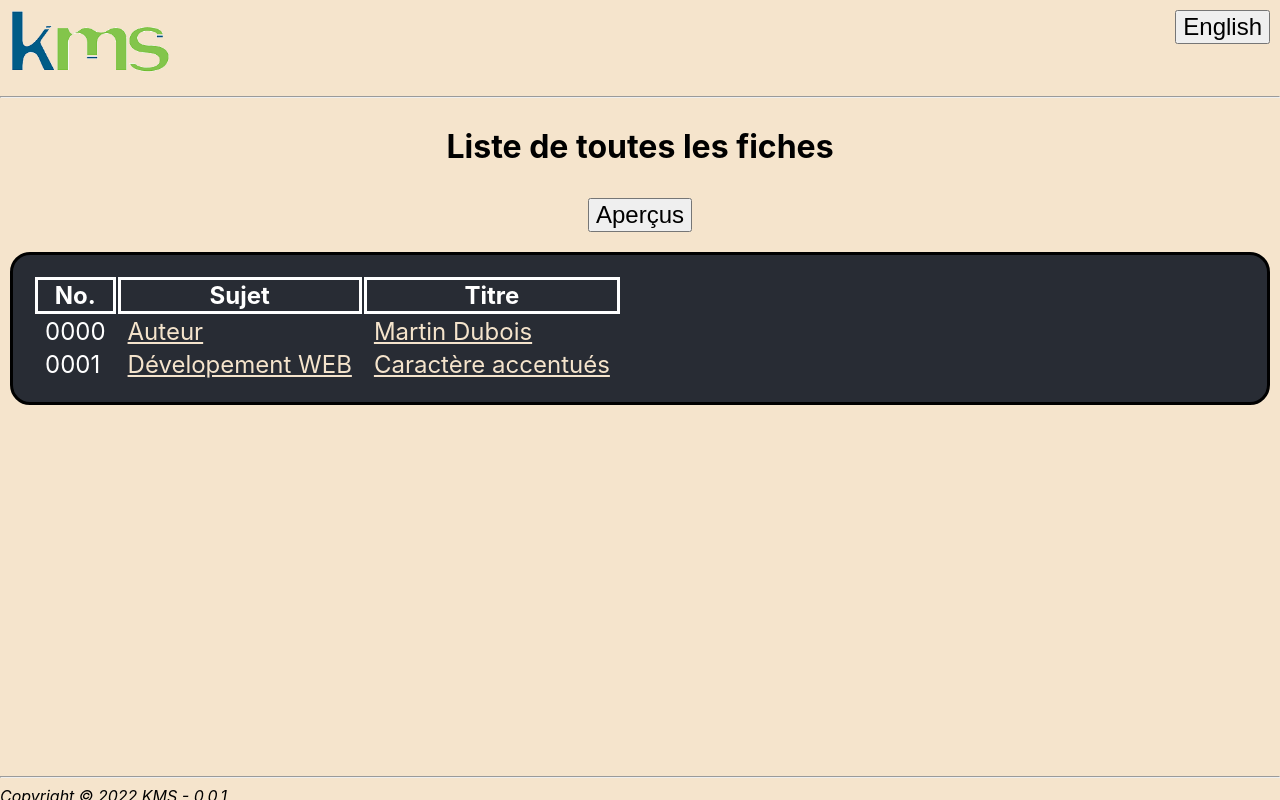
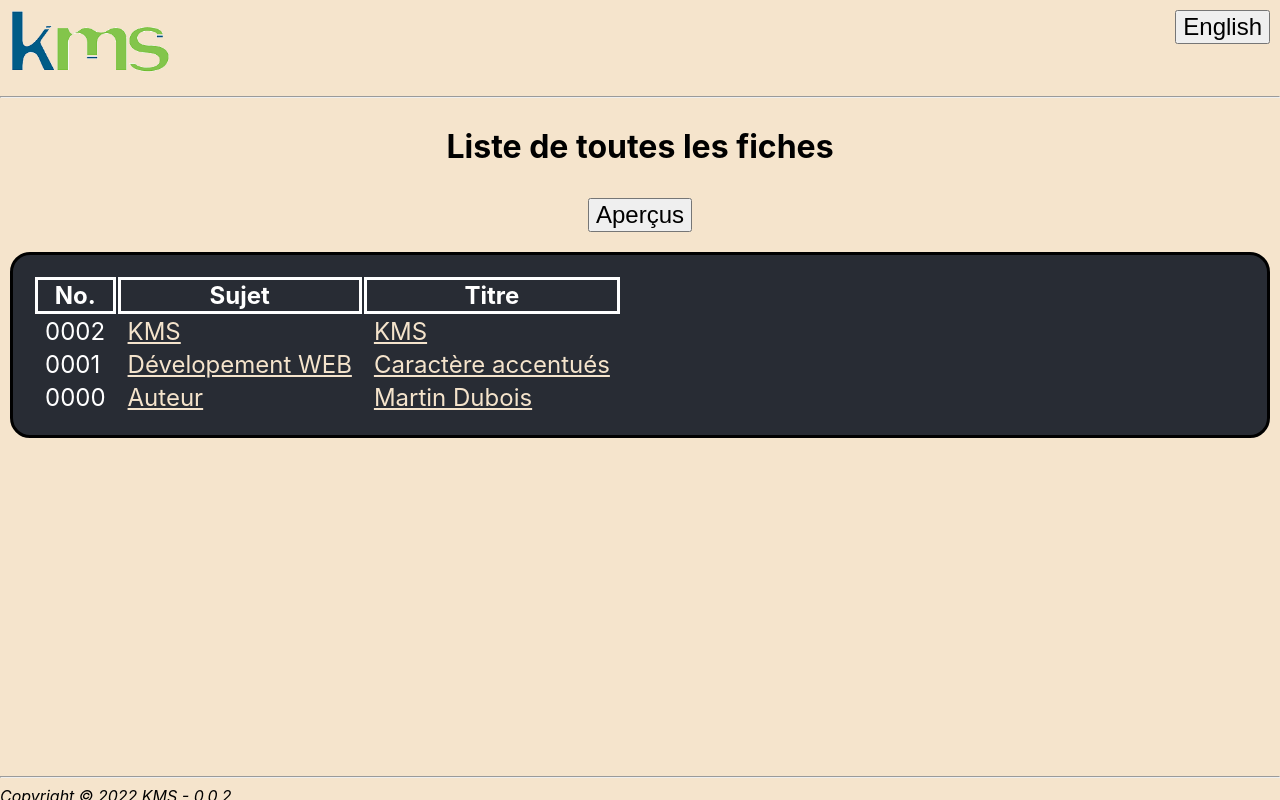
Before and after one commit to martindubois/WebSite3, a React (Create React App) app in the folder front-end/: page /List.htm in a window 1280 px wide. Built offline with nearby package versions, Linux system fonts and the light colour scheme.

Commit message:
0.0.2-front-end

```diff
--- a/front-end/src/CardList.js
+++ b/front-end/src/CardList.js
@@ -6,14 +6,16 @@
 
 const CardList_en =
 [
+    { No: "0002", Subject: "KMS"                , Title: "KMS"                       },
+    { No: "0001", Subject: "WEB Development"    , Title: "Accented Characters"       },
     { No: "0000", Subject: "Author"             , Title: "Martin Dubois"             },
-    { No: "0001", Subject: "WEB Development"    , Title: "Accented Characters"       },
 ]
 
 const CardList_fr =
 [
+    { No: "0002", Subject: "KMS"                , Title: "KMS"                       },
+    { No: "0001", Subject: "D\xE9velopement WEB", Title: "Caract\xE8re accentu\xE9s" },
     { No: "0000", Subject: "Auteur"             , Title: "Martin Dubois"             },
-    { No: "0001", Subject: "D\xE9velopement WEB", Title: "Caract\xE8re accentu\xE9s" },
 ]
 
 export { CardList_en, CardList_fr }
--- a/front-end/src/pages/Home.js
+++ b/front-end/src/pages/Home.js
@@ -90,7 +90,7 @@ const Home = () =>
     let lButton_Next;
     let lStopIndex = lStartIndex + CARD_PER_PAGE;
 
-    if ( lCardList.length < lStopIndex )
+    if ( lCardList.length <= lStopIndex )
     {
         lButton_Next = <button disabled > { lLabel_Next } </button>
         lStopIndex = lCardList.length;
--- a/front-end/src/pages/Layout.js
+++ b/front-end/src/pages/Layout.js
@@ -42,7 +42,7 @@ const Layout = () =>
             <div className = "footer" >
                 <footer>
                     <hr/>
-                    <address>Copyright &copy; 2022 KMS - 0.0.1</address>
+                    <address>Copyright &copy; 2022 KMS - 0.0.2</address>
                 </footer>
             </div>
         </> )
```
Also changed, not shown: front-end/_DocDev/Build.txt, front-end/_DocUser/WebSite3.front-end.ReadMe.txt.
